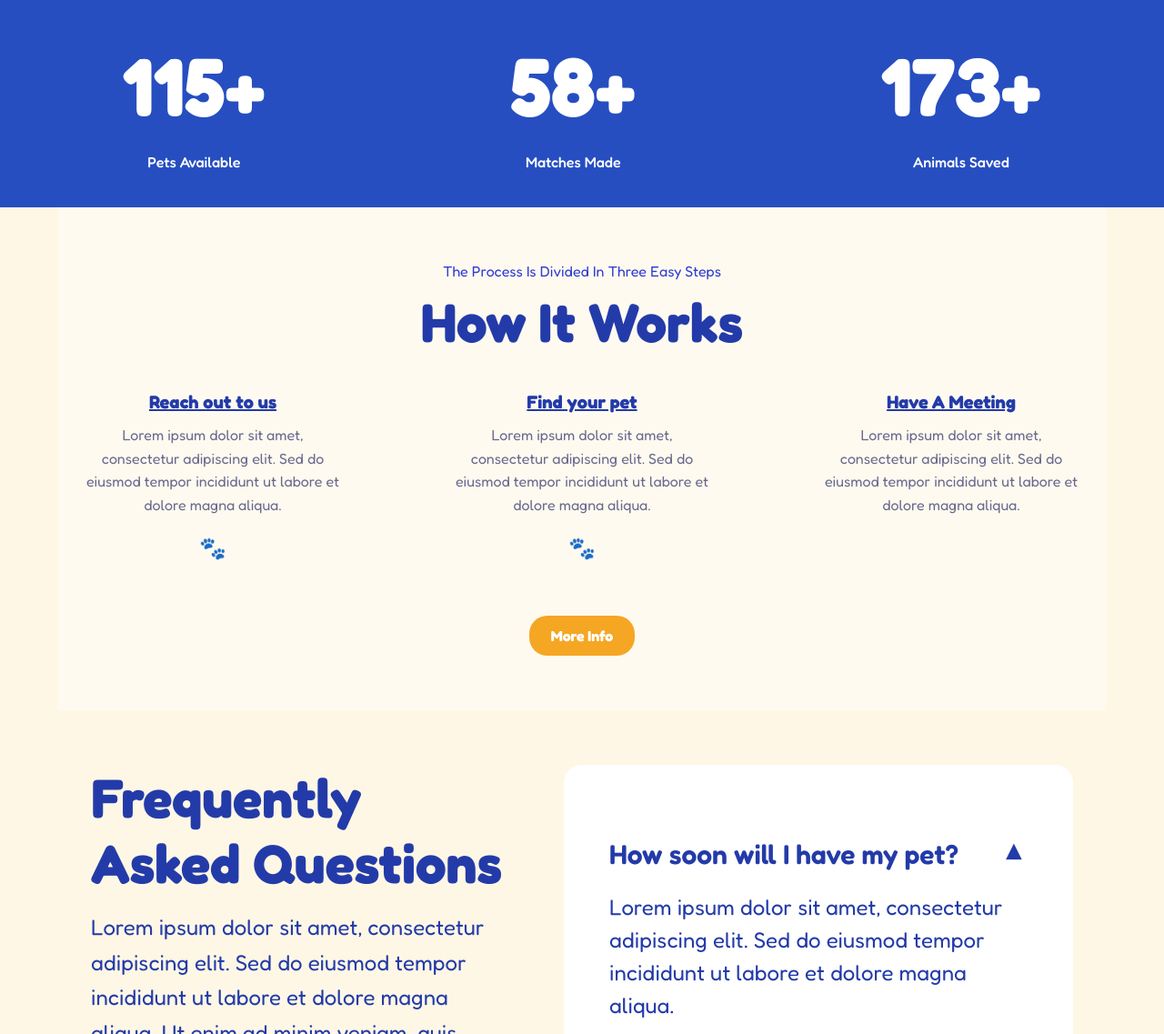
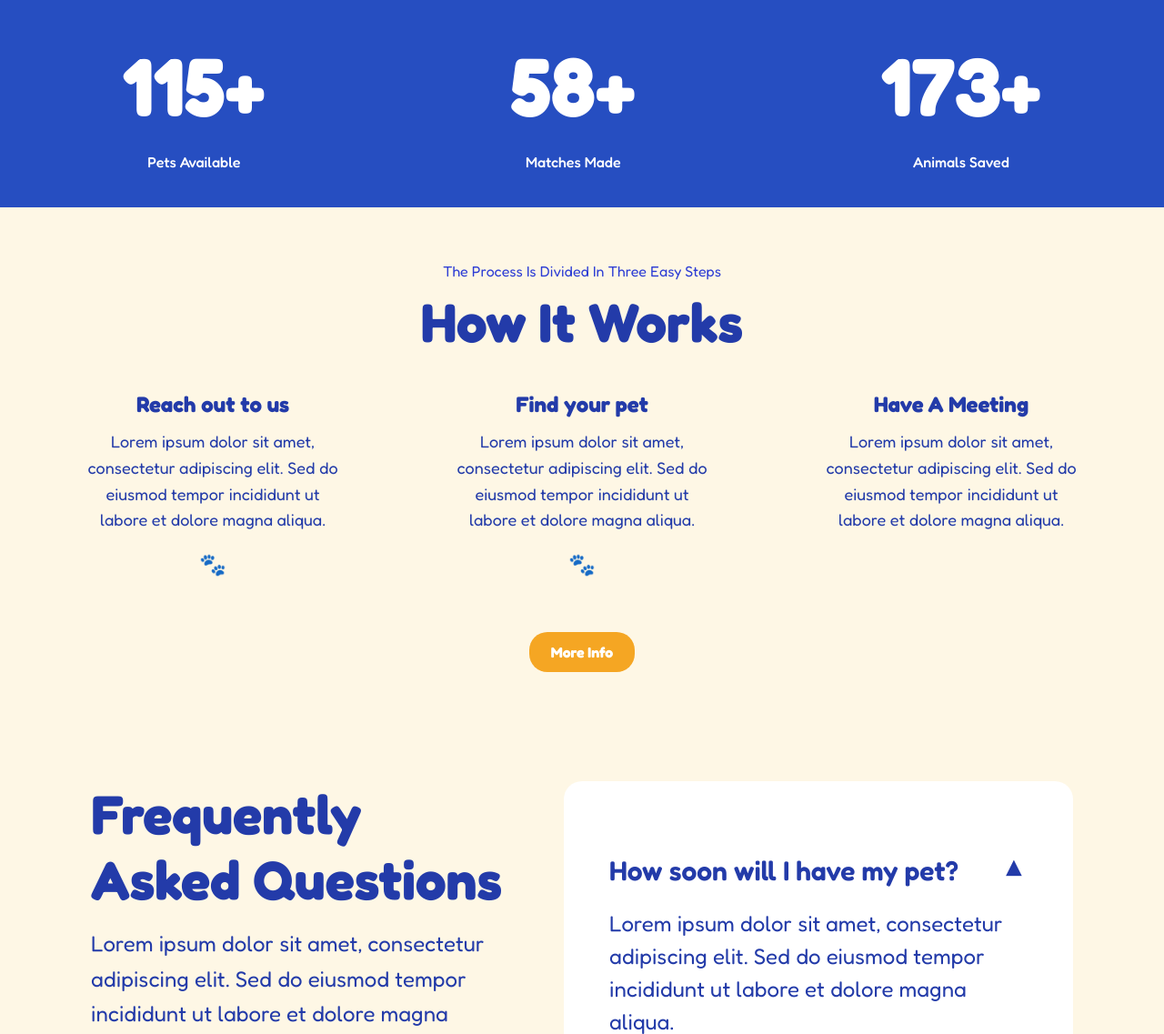
Before and after one commit to Alex-Shanley/Pawfect-Match, a Flask app: page / in a window 1280 px wide. Shown: the part 422-1559 px from the top of the page at 91% size. Run offline with Flask 3, Linux system fonts and the light colour scheme; data that the repository does not hold is empty; some libraries are stand-ins or nearby versions.

Commit message:
push again

```diff
--- a/static/css/style.css
+++ b/static/css/style.css
@@ -1289,8 +1289,8 @@ input[type="checkbox"] {
   margin: auto;
   padding: 60px 20px;
   text-align: center;
-  background-color: #fffaf0;
-  font-family: Arial, sans-serif;
+
+
 }
 
 .subheading {
@@ -1323,18 +1323,19 @@ input[type="checkbox"] {
 }
 
 .step h3 {
-  font-size: 20px;
+  font-size: 24px;
   font-weight: bold;
-  text-decoration: underline;
+
   margin-bottom: 12px;
   color: #233BA9;
 }
 
 .step p {
   font-size: 16px;
-  color: #6a6a8e;
+  color: #233BA9;
   line-height: 1.6;
   padding: 0 10px;
+  font-size: 18px;
 }
 
 .paw-print {
```
